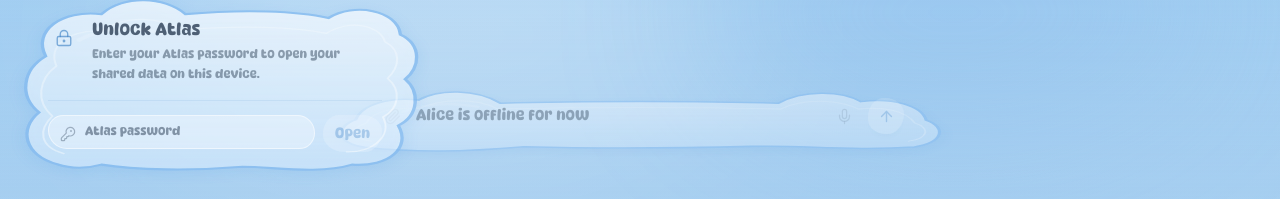
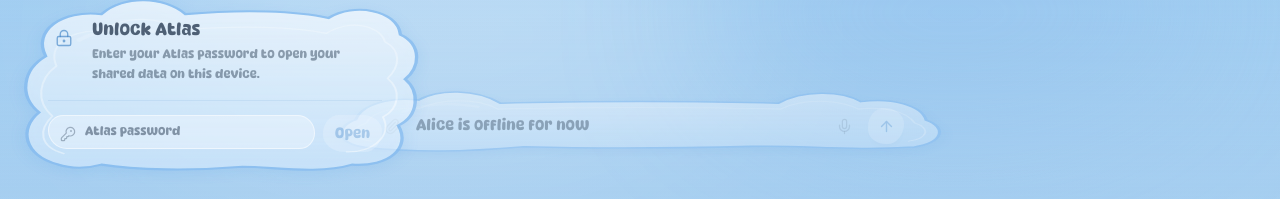
Before and after one commit to Jelani23/Atlas, a Next.js app in the folder renderer/: page / in a window 1280 px wide. Shown: the part 598-797 px from the top of the page. Built offline with nearby package versions, Linux system fonts and the light colour scheme; no server answers.

Commit message:
Realign chat controls within cloud shell

```diff
--- a/renderer/components/chat-input.tsx
+++ b/renderer/components/chat-input.tsx
@@ -55,9 +55,9 @@ export function ChatInput({
     <form onSubmit={handleSubmit} className="w-full" aria-disabled={disabled}>
       <CloudSurface
         asset="chat"
-        className="min-h-[5.75rem] w-full"
+        className="w-full"
         skinClassName={`transition-opacity duration-300 ${disabled ? "opacity-48" : "opacity-84"}`}
-        contentClassName="flex h-full items-center gap-2 overflow-hidden"
+        contentClassName="flex min-h-[5.75rem] items-center gap-2 overflow-hidden translate-y-[2px]"
       >
         <button
           type="button"
```
